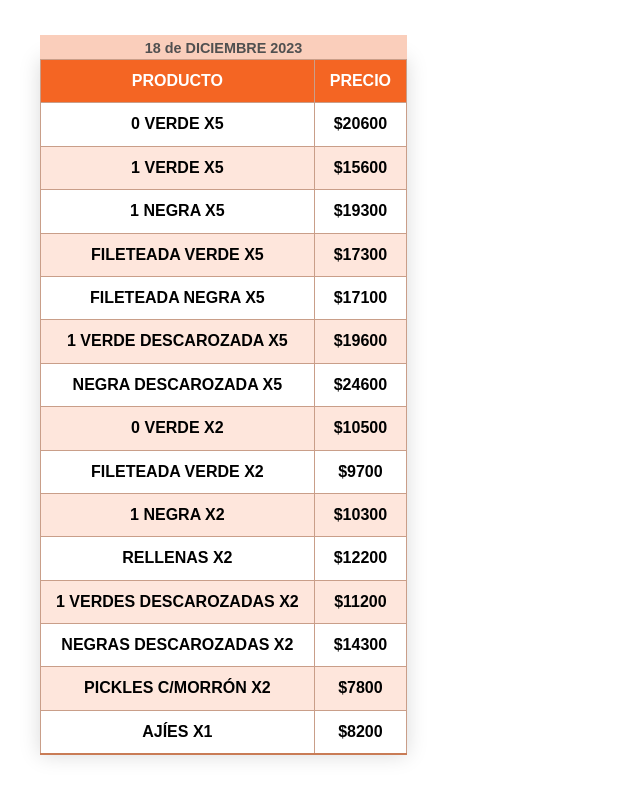
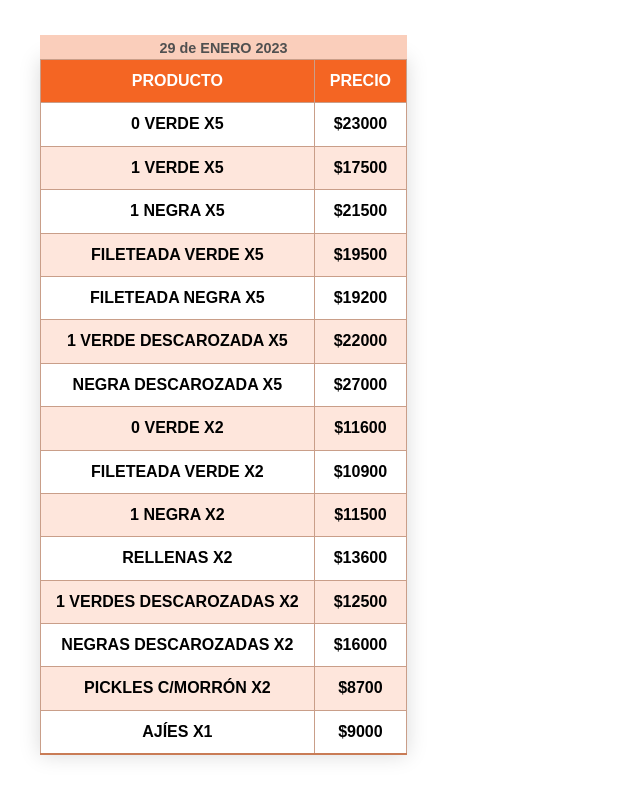
Before and after one commit to dantecostamagna/vd-aceitunas, a website: page public/views/index.html in a window 1280 px wide. Shown: the whole page, without its empty margins (0-640 px from the left). Drawn offline with Linux system fonts and the light colour scheme.

Commit message:
Precios 29/01/24

```diff
--- a/public/views/index.html
+++ b/public/views/index.html
@@ -15,21 +15,21 @@
 </html>
 
 <table class="styled-table">
-    <caption class="caption">18 de DICIEMBRE 2023</caption>
+    <caption class="caption">29 de ENERO 2023</caption>
     <thead>  <tr> <th>PRODUCTO</th> <th>PRECIO</th></tr> </thead>
-    <tbody> <tr> <td>0 VERDE X5</td> <td>$20600</td> </tr>
-            <tr> <td>1 VERDE X5</td> <td>$15600</td> </tr>
-            <tr> <td>1 NEGRA X5</td> <td>$19300</td> </tr>
-            <tr> <td>FILETEADA VERDE X5</td> <td>$17300</td> </tr>
-            <tr> <td>FILETEADA NEGRA X5</td> <td>$17100</td> </tr>
-            <tr> <td>1 VERDE DESCAROZADA X5</td> <td>$19600</td> </tr>
-            <tr> <td>NEGRA DESCAROZADA X5</td> <td>$24600</td> </tr>
-            <tr> <td>0 VERDE X2</td> <td>$10500</td> </tr>
-            <tr> <td>FILETEADA VERDE X2</td> <td>$9700</td> </tr>
-            <tr> <td>1 NEGRA X2</td> <td>$10300</td> </tr>
-            <tr> <td>RELLENAS X2</td> <td>$12200</td> </tr>
-            <tr> <td>1 VERDES DESCAROZADAS X2</td> <td>$11200</td> </tr>
-            <tr> <td>NEGRAS DESCAROZADAS X2</td> <td>$14300</td> </tr>
-            <tr> <td>PICKLES C/MORRÓN X2</td> <td>$7800</td> </tr>
-            <tr> <td>AJÍES X1</td> <td>$8200</td> </tr>
+    <tbody> <tr> <td>0 VERDE X5</td> <td>$23000</td> </tr>
+            <tr> <td>1 VERDE X5</td> <td>$17500</td> </tr>
+            <tr> <td>1 NEGRA X5</td> <td>$21500</td> </tr>
+            <tr> <td>FILETEADA VERDE X5</td> <td>$19500</td> </tr>
+            <tr> <td>FILETEADA NEGRA X5</td> <td>$19200</td> </tr>
+            <tr> <td>1 VERDE DESCAROZADA X5</td> <td>$22000</td> </tr>
+            <tr> <td>NEGRA DESCAROZADA X5</td> <td>$27000</td> </tr>
+            <tr> <td>0 VERDE X2</td> <td>$11600</td> </tr>
+            <tr> <td>FILETEADA VERDE X2</td> <td>$10900</td> </tr>
+            <tr> <td>1 NEGRA X2</td> <td>$11500</td> </tr>
+            <tr> <td>RELLENAS X2</td> <td>$13600</td> </tr>
+            <tr> <td>1 VERDES DESCAROZADAS X2</td> <td>$12500</td> </tr>
+            <tr> <td>NEGRAS DESCAROZADAS X2</td> <td>$16000</td> </tr>
+            <tr> <td>PICKLES C/MORRÓN X2</td> <td>$8700</td> </tr>
+            <tr> <td>AJÍES X1</td> <td>$9000</td> </tr>
         </tbody> </table>
```
